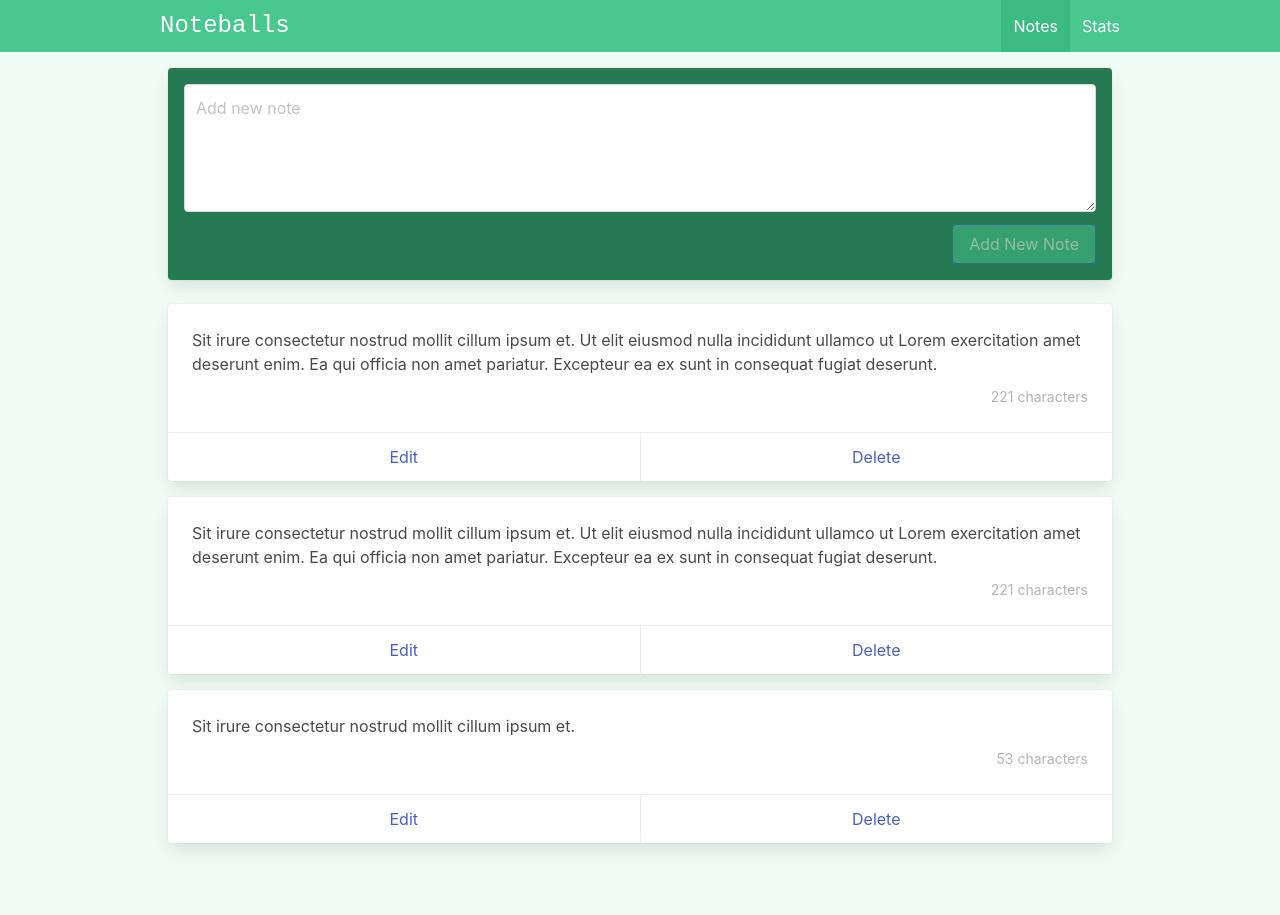
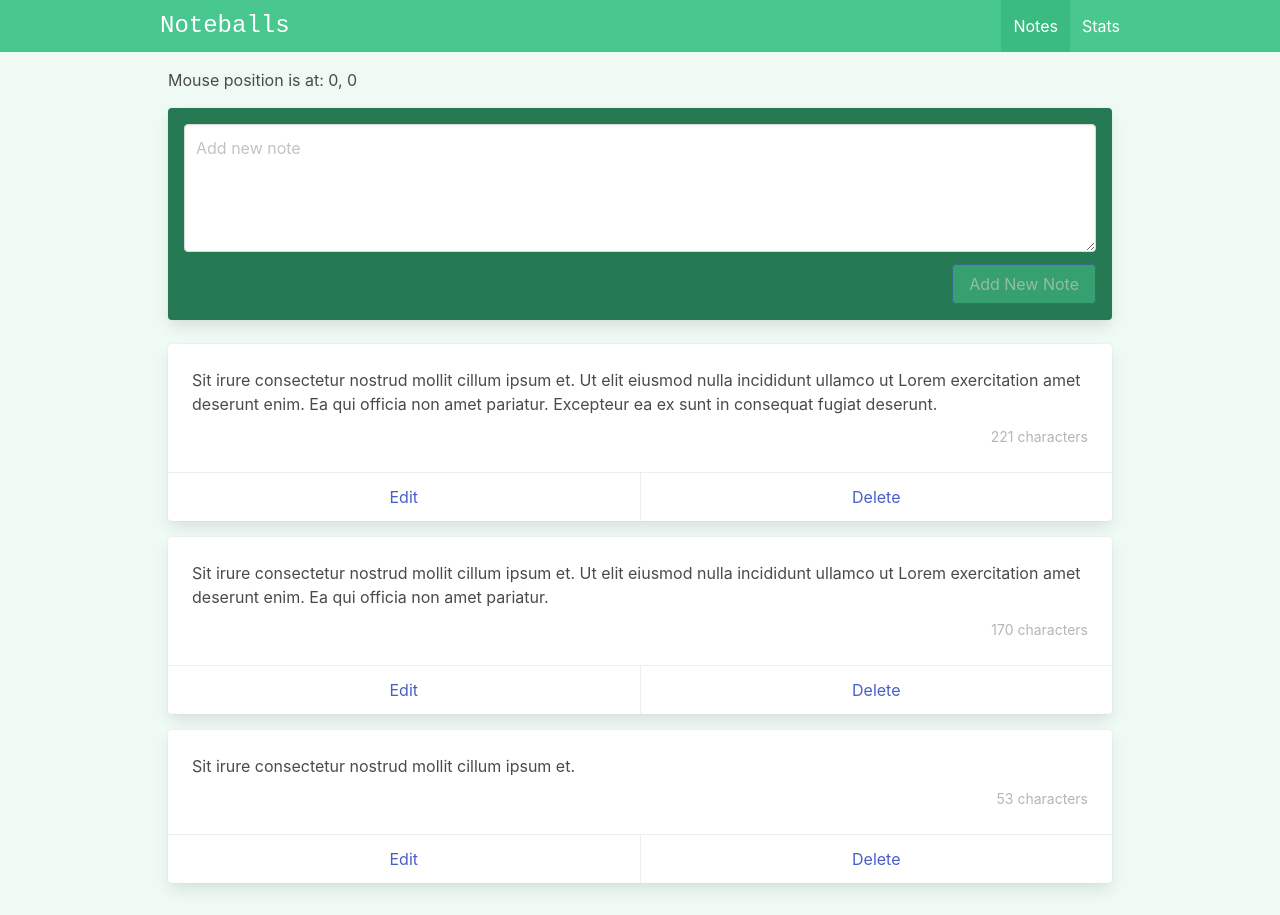
Before and after one commit to edstarck/noteballs, a Vue app: page /#/ in a window 1280 px wide. Before the commit the page ends 875 px from the top, so only its background shows below. Built offline with nearby package versions, Linux system fonts and the light colour scheme.

Commit message:
setup store and move crud by noted to store

```diff
--- a/package.json
+++ b/package.json
@@ -9,6 +9,7 @@
   },
   "dependencies": {
     "bulma": "^0.9.4",
+    "pinia": "^2.1.6",
     "vue": "^3.3.2",
     "vue-router": "^4.2.2"
   },
--- a/src/components/Notes/Note.vue
+++ b/src/components/Notes/Note.vue
@@ -2,7 +2,19 @@
 /*
   imports
 */
-import {computed} from 'vue';
+import {computed, ref} from 'vue';
+import {useStoreNotes} from '@/stores/storeNotes';
+import {useRouter} from 'vue-router';
+
+/*
+  store
+*/
+const storeNotes = useStoreNotes();
+
+/*
+  router
+*/
+const router = useRouter();
 
 /*
   props
@@ -19,7 +31,7 @@ const props = defineProps({
   emits
 */
 
-const emit = defineEmits(['deleteClicked', 'editClicked']);
+const emit = defineEmits(['editClicked']);
 
 /*
   character length
@@ -33,18 +45,14 @@ const characterLength = computed(() => {
 });
 
 /*
-  handle delete clicked
+  handle edit delete clicked
 */
 
 const handleDeleteClicked = () => {
-  emit('deleteClicked', props.note.id);
+  storeNotes.delete(props.note.id);
 };
-/*
-  handle edit clicked
-*/
-
 const handleEditClicked = () => {
-  emit('editClicked', props.note.content);
+  router.push({name: 'edit'});
 };
 </script>
 
--- a/src/main.js
+++ b/src/main.js
@@ -1,5 +1,9 @@
-import { createApp } from "vue";
-import App from "./App.vue";
-import router from "@/router";
+import {createApp} from 'vue';
+import {createPinia} from 'pinia';
+import App from './App.vue';
+import router from '@/router';
 
-createApp(App).use(router).mount("#app");
+const pinia = createPinia();
+const app = createApp(App);
+
+app.use(router).use(pinia).mount('#app');
--- a/src/router/index.js
+++ b/src/router/index.js
@@ -1,18 +1,24 @@
-import { createRouter, createWebHashHistory } from "vue-router";
+import {createRouter, createWebHashHistory} from 'vue-router';
 
-import NotesView from "@/views/NotesView.vue";
-import StatsView from "@/views/StatsView.vue";
+import NotesView from '@/views/NotesView.vue';
+import StatsView from '@/views/StatsView.vue';
+import EditNoteView from '@/views/EditNoteView.vue';
 
 const routes = [
   {
-    path: "/",
-    name: "notes",
+    path: '/',
+    name: 'notes',
     component: NotesView,
   },
   {
-    path: "/stats",
-    name: "stats",
+    path: '/stats',
+    name: 'stats',
     component: StatsView,
+  },
+  {
+    path: '/edit',
+    name: 'edit',
+    component: EditNoteView,
   },
 ];
 
--- /dev/null
+++ b/src/stores/storeNotes.js
@@ -0,0 +1,37 @@
+import {defineStore, acceptHMRUpdate} from 'pinia';
+import {uiid} from '../utils/uiid';
+
+export const useStoreNotes = defineStore('notes', {
+  state: () => ({
+    notes: [
+      {
+        id: 'id1',
+        content:
+          'Sit irure consectetur nostrud mollit cillum ipsum et. Ut elit eiusmod nulla incididunt ullamco ut Lorem exercitation amet deserunt enim. Ea qui officia non amet pariatur. Excepteur ea ex sunt in consequat fugiat deserunt.',
+      },
+      {
+        id: 'id2',
+        content:
+          'Sit irure consectetur nostrud mollit cillum ipsum et. Ut elit eiusmod nulla incididunt ullamco ut Lorem exercitation amet deserunt enim. Ea qui officia non amet pariatur.',
+      },
+      {
+        id: 'id3',
+        content: 'Sit irure consectetur nostrud mollit cillum ipsum et.',
+      },
+    ],
+  }),
+  getters: {},
+  actions: {
+    add(id, content, callback) {
+      this.notes.unshift({id: uiid(), content});
+    },
+    edit() {},
+    delete(id) {
+      this.notes = this.notes.filter((note) => note.id !== id);
+    },
+  },
+});
+
+if (import.meta.hot) {
+  import.meta.hot.accept(acceptHMRUpdate(useStoreNotes, import.meta.hot));
+}
--- /dev/null
+++ b/src/use/event.js
@@ -0,0 +1,6 @@
+import {onMounted, onUnmounted} from 'vue';
+
+export const useEventListener = (target, event, callback) => {
+  onMounted(() => target.addEventListener(event, callback));
+  onUnmounted(() => target.removeEventListener(event, callback));
+};
--- /dev/null
+++ b/src/use/mouse.js
@@ -0,0 +1,17 @@
+import {ref} from 'vue';
+import {useEventListener} from './event';
+
+export const useMouse = () => {
+  const x = ref(0);
+  const y = ref(0);
+
+  useEventListener(window, 'mousemove', (event) => {
+    x.value = event.pageX;
+    y.value = event.pageY;
+  });
+
+  return {
+    x,
+    y,
+  };
+};
--- /dev/null
+++ b/src/utils/uiid.js
@@ -0,0 +1,3 @@
+export const uiid = () => {
+  return new Date().getTime().toString();
+};
--- /dev/null
+++ b/src/views/EditNoteView.vue
@@ -0,0 +1,5 @@
+<script setup></script>
+
+<template>
+  <div class="edit-note"><h1>Edit note</h1></div>
+</template>
--- a/src/views/NotesView.vue
+++ b/src/views/NotesView.vue
@@ -1,51 +1,32 @@
 <script setup>
 import {ref} from 'vue';
 import Note from '@/components/Notes/Note.vue';
+import {useStoreNotes} from '@/stores/storeNotes';
+import {useMouse} from '../use/mouse';
+
+// store
+const storeNotes = useStoreNotes();
+
+// composable
+const {x, y} = useMouse();
 
 const newNote = ref('');
-let notes = ref([
-  {
-    id: 'id1',
-    content:
-      'Sit irure consectetur nostrud mollit cillum ipsum et. Ut elit eiusmod nulla incididunt ullamco ut Lorem exercitation amet deserunt enim. Ea qui officia non amet pariatur. Excepteur ea ex sunt in consequat fugiat deserunt.',
-  },
-  {
-    id: 'id2',
-    content:
-      'Sit irure consectetur nostrud mollit cillum ipsum et. Ut elit eiusmod nulla incididunt ullamco ut Lorem exercitation amet deserunt enim. Ea qui officia non amet pariatur. Excepteur ea ex sunt in consequat fugiat deserunt.',
-  },
-  {
-    id: 'id3',
-    content: 'Sit irure consectetur nostrud mollit cillum ipsum et.',
-  },
-]);
 const newNoteRef = ref(null);
 
-const addNote = () => {
-  const currentDate = new Date().getTime(),
-    id = currentDate.toString(),
-    note = {id, content: newNote.value};
-
-  notes.value.unshift(note);
-
-  newNote.value = '';
-
-  newNoteRef.value.focus();
-};
-
 /*
-
+  add delete notes
 */
 
-const deleteNote = (id) => {
-  notes.value = notes.value.filter((note) => note.id !== id);
-};
-const editNote = (content) => {
-  newNote.value = content;
+const addNote = () => {
+  storeNotes.add(newNote.value);
+  newNote.value = '';
+  newNoteRef.value.focus();
 };
 </script>
 
 <template>
+  <p class="mb-4">Mouse position is at: {{ x }}, {{ y }}</p>
+
   <div class="notes">
     <div class="card has-background-success-dark p-4 mb-5">
       <div class="field">
@@ -72,12 +53,6 @@ const editNote = (content) => {
       </div>
     </div>
 
-    <Note
-      v-for="note in notes"
-      :key="note.id"
-      :note="note"
-      @deleteClicked="deleteNote"
-      @editClicked="editNote"
-    />
+    <Note v-for="note in storeNotes.notes" :key="note.id" :note="note" />
   </div>
 </template>
```
Also changed, not shown: src/use/fetch.js (added, +17 -0 lines), 1 other file (tests, documents, lock files or other folders).
